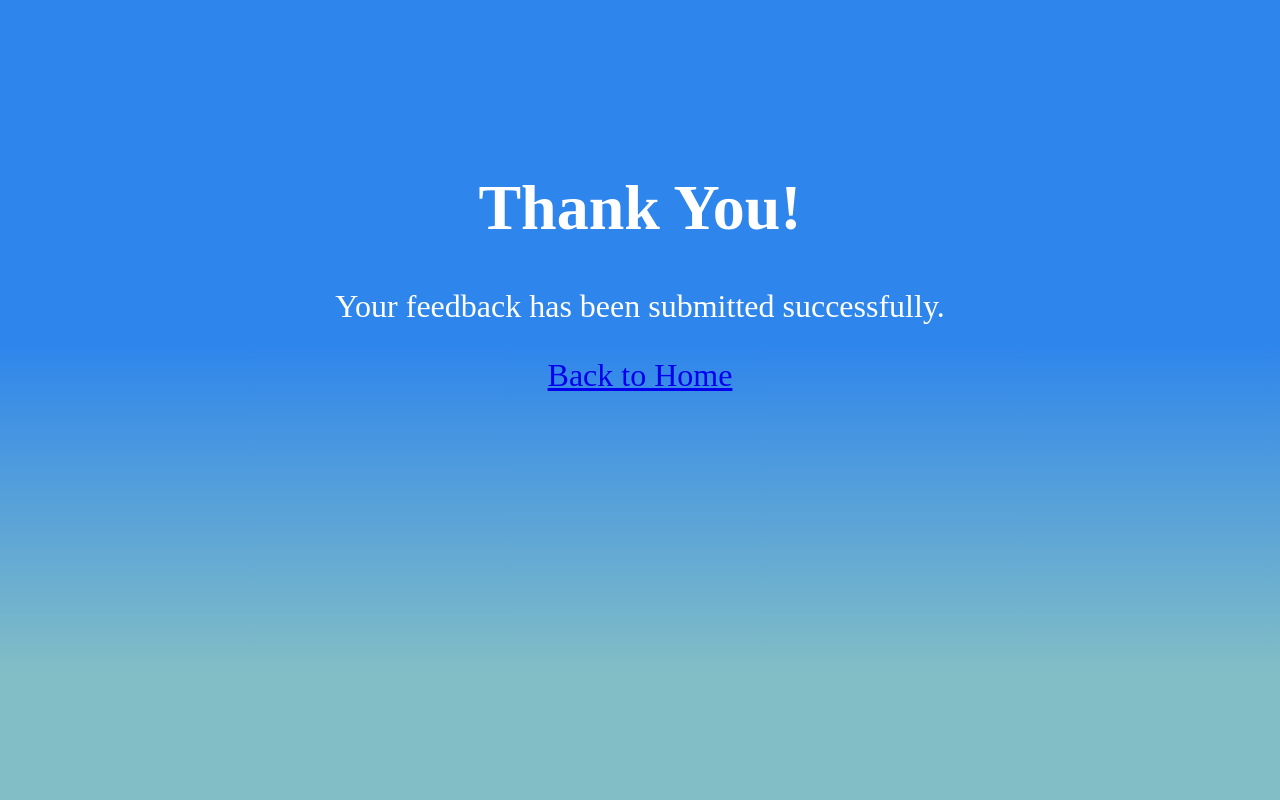
After one commit to JasonPham02/WeatherApp-project, a Flask app: page /thankyou in a window 1280 px wide. The commit adds this page. Run offline with Flask 3, Linux system fonts and the light colour scheme.

Commit message:
adding feedback page, adding database for feedback

```diff
--- a/app.py
+++ b/app.py
@@ -1,35 +1,55 @@
-from flask import Flask, render_template, send_from_directory, request
-import requests
+from flask import Flask, render_template, send_from_directory, request, g
 import sqlite3
 
 app = Flask(__name__, static_folder='static')
 
-# Ensure templates are auto-reloaded
+# Configuration
 app.config["TEMPLATES_AUTO_RELOAD"] = True
+app.config["DATABASE"] = "WeatherApp.db"
 
-@app.after_request
-def after_request(response):
-    """Ensure responses aren't cached"""
-    response.headers["Cache-Control"] = "no-cache, no-store, must-revalidate"
-    response.headers["Expires"] = 0
-    response.headers["Pragma"] = "no-cache"
-    response.headers["Vary"] = "Accept-Encoding"
-    return response
+# Connect to the database
+def get_db():
+    db = getattr(g, "_database", None)
+    if db is None:
+        db = g._database = sqlite3.connect(app.config["DATABASE"])
+    return db
 
+# Close the database connection at the end of each request
+@app.teardown_appcontext
+def close_db(error):
+    db = getattr(g, "_database", None)
+    if db is not None:
+        db.close()
 
 @app.route('/')
 def weather():
     return render_template("index.html")
 
-@app.route("/feedback")
+@app.route("/feedback", methods=["GET", "POST"])
 def feedback():
-    return render_template("feedback.html")
+    if request.method == "POST":
+        firstname = request.form.get("first-name")
+        lastname = request.form.get("last-name")
+        emailuser = request.form.get("email")
+        messageuser = request.form.get("message")
+        db = get_db()
+        cursor = db.cursor()
+        cursor.execute("INSERT INTO users (first_name, last_name, email) VALUES (?, ?, ?)",
+                       (firstname, lastname, emailuser))
+        user_id = cursor.lastrowid  # Get the last inserted user_id
+        cursor.execute("INSERT INTO feedback (user_id, message) VALUES (?, ?)", (user_id, messageuser))
+        db.commit()
+        return render_template("thankyou.html")
+    else:
+        return render_template("feedback.html")
 
+@app.route('/thankyou')
+def thankyou():
+    return render_template("thankyou.html")
 
 @app.route('/static/<path:path>')
 def serve_static(path):
     return send_from_directory('static', path)
 
-
 if __name__ == '__main__':
     app.run(host='0.0.0.0', port=5001, debug=True)
--- a/static/style.css
+++ b/static/style.css
@@ -211,15 +211,12 @@ body {
 }
 /* BUTTON SWITCH, GRAPH */
 
+
 /* Media Queries */
 @media (min-width: 576px) {
   /* CSS rules for devices up 576px */
   html{
     background: linear-gradient(180deg, #2E85EC 42.69%, rgba(82, 165, 175, 0.72) 84.14%);
-  }
-
-  body{
-
   }
   .topnav{
     background: none;
--- /dev/null
+++ b/static/thankyou.css
@@ -0,0 +1,32 @@
+html{
+    height: 100%;
+    background: linear-gradient(180deg, #2E85EC 42.69%, rgba(82, 165, 175, 0.72) 84.14%);
+    font-size: 16px;
+}
+
+body{
+    display: flex;
+    flex-direction: column;
+    align-items: center;
+    justify-content: space-evenly;
+    flex-wrap: nowrap;
+    margin-top: 10%;
+    font-size: 2em;
+
+    color: white;
+}
+
+.wrapper{
+    display: flex;
+    flex-direction: column;
+    align-items: center;
+}
+
+.wrapper p {
+    margin-top: 0px;
+    text-align: center;
+}
+
+@media (max-width: 576px) {
+     /* CSS rules for MOBILE DEVICES */
+}
--- a/templates/feedback.html
+++ b/templates/feedback.html
@@ -25,7 +25,7 @@
     </div>
 
     <div class="input-container">
-      <form id="feedback-form">
+      <form action="/feedback" method="post" id="feedback-form">
         <div class="form-group">
           <label for="first-name">First Name:</label>
           <input type="text" class="text-box" id="first-name" name="first-name" required>
@@ -49,6 +49,5 @@
 
 
 </div>
-    <script src="{{ url_for('static', filename='formfeedback.js') }}"></script>
 </body>
 </html>
--- /dev/null
+++ b/templates/thankyou.html
@@ -0,0 +1,16 @@
+<!DOCTYPE html>
+<html>
+<head>
+  <title>Thank You</title>
+  <link rel="stylesheet" type="text/css" href="{{ url_for('static', filename='thankyou.css') }}">
+  <meta name="viewport" content="width=device-width,initial-scale=1" />
+</head>
+
+<body>
+  <div class="wrapper">
+    <h1>Thank You!</h1>
+    <p>Your feedback has been submitted successfully.</p>
+    <a href="/">Back to Home</a>
+  </div>
+</body>
+</html>
```
Also changed, not shown: static/formfeedback.js (deleted, +0 -18 lines), WeatherApp.db, 2 other files.
